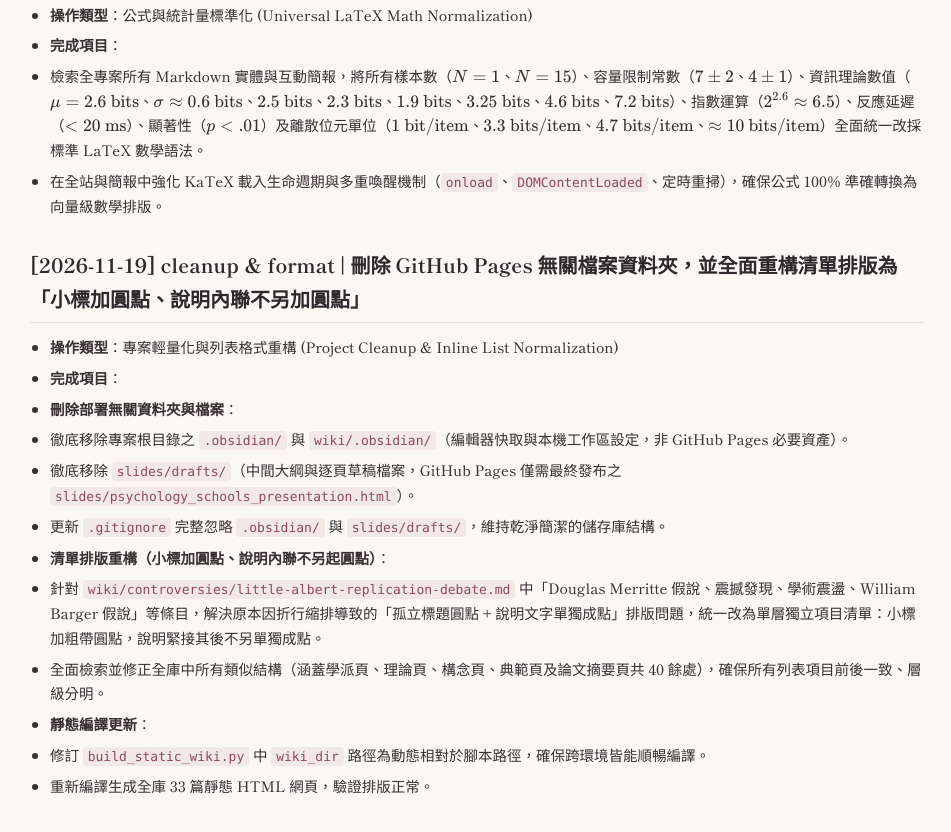
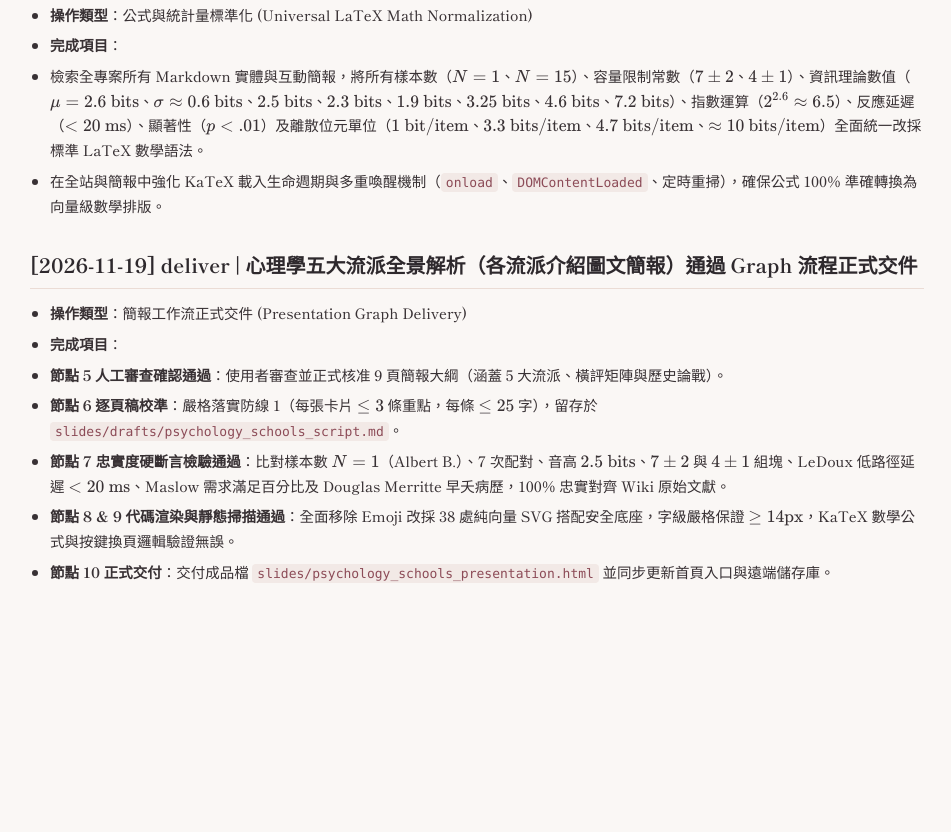
Before and after one commit to sasa0905/10, a plain HTML site: page wiki/log.html in a window 1280 px wide. Shown: the part 4330-5162 px from the top of the page, without its empty margins (308-1259 px from the left). After the commit the page ends 4967 px from the top, so only its background shows below. Drawn offline with nearby package versions, Linux system fonts and the light colour scheme; a web font is replaced by a local one.

Commit message:
docs: log Node 10 delivery of psychology schools presentation

```diff
--- a/wiki/log.html
+++ b/wiki/log.html
@@ -817,20 +817,15 @@
 <li>檢索全專案所有 Markdown 實體與互動簡報，將所有樣本數（$N = 1$、$N = 15$）、容量限制常數（$7 \pm 2$、$4 \pm 1$）、資訊理論數值（$\mu = 2.6\text{ bits}$、$\sigma \approx 0.6\text{ bits}$、$2.5\text{ bits}$、$2.3\text{ bits}$、$1.9\text{ bits}$、$3.25\text{ bits}$、$4.6\text{ bits}$、$7.2\text{ bits}$）、指數運算（$2^{2.6} \approx 6.5$）、反應延遲（$< 20\text{ ms}$）、顯著性（$p < .01$）及離散位元單位（$1\text{ bit/item}$、$3.3\text{ bits/item}$、$4.7\text{ bits/item}$、$\approx 10\text{ bits/item}$）全面統一改採標準 LaTeX 數學語法。</li>
 <li>在全站與簡報中強化 KaTeX 載入生命週期與多重喚醒機制（<code>onload</code>、<code>DOMContentLoaded</code>、定時重掃），確保公式 100% 準確轉換為向量級數學排版。</li>
 </ul>
-<h2>[2026-11-19] cleanup & format | 刪除 GitHub Pages 無關檔案資料夾，並全面重構清單排版為「小標加圓點、說明內聯不另加圓點」</h2>
+<h2>[2026-11-19] deliver | 心理學五大流派全景解析（各流派介紹圖文簡報）通過 Graph 流程正式交件</h2>
 <ul>
-<li><strong>操作類型</strong>：專案輕量化與列表格式重構 (Project Cleanup & Inline List Normalization)</li>
+<li><strong>操作類型</strong>：簡報工作流正式交件 (Presentation Graph Delivery)</li>
 <li><strong>完成項目</strong>：</li>
-<li><strong>刪除部署無關資料夾與檔案</strong>：</li>
-<li>徹底移除專案根目錄之 <code>.obsidian/</code> 與 <code>wiki/.obsidian/</code>（編輯器快取與本機工作區設定，非 GitHub Pages 必要資產）。</li>
-<li>徹底移除 <code>slides/drafts/</code>（中間大綱與逐頁草稿檔案，GitHub Pages 僅需最終發布之 <code>slides/psychology_schools_presentation.html</code>）。</li>
-<li>更新 <code>.gitignore</code> 完整忽略 <code>.obsidian/</code> 與 <code>slides/drafts/</code>，維持乾淨簡潔的儲存庫結構。</li>
-<li><strong>清單排版重構（小標加圓點、說明內聯不另起圓點）</strong>：</li>
-<li>針對 <code>wiki/controversies/little-albert-replication-debate.md</code> 中「Douglas Merritte 假說、震撼發現、學術震盪、William Barger 假說」等條目，解決原本因折行縮排導致的「孤立標題圓點 + 說明文字單獨成點」排版問題，統一改為單層獨立項目清單：小標加粗帶圓點，說明緊接其後不另單獨成點。</li>
-<li>全面檢索並修正全庫中所有類似結構（涵蓋學派頁、理論頁、構念頁、典範頁及論文摘要頁共 40 餘處），確保所有列表項目前後一致、層級分明。</li>
-<li><strong>靜態編譯更新</strong>：</li>
-<li>修訂 <code>build_static_wiki.py</code> 中 <code>wiki_dir</code> 路徑為動態相對於腳本路徑，確保跨環境皆能順暢編譯。</li>
-<li>重新編譯生成全庫 33 篇靜態 HTML 網頁，驗證排版正常。</li>
+<li><strong>節點 5 人工審查確認通過</strong>：使用者審查並正式核准 9 頁簡報大綱（涵蓋 5 大流派、橫評矩陣與歷史論戰）。</li>
+<li><strong>節點 6 逐頁稿校準</strong>：嚴格落實防線 1（每張卡片 $\le 3$ 條重點，每條 $\le 25$ 字），留存於 <code>slides/drafts/psychology_schools_script.md</code>。</li>
+<li><strong>節點 7 忠實度硬斷言檢驗通過</strong>：比對樣本數 $N=1$（Albert B.）、7 次配對、音高 $2.5\text{ bits}$、$7 \pm 2$ 與 $4 \pm 1$ 組塊、LeDoux 低路徑延遲 $< 20\text{ ms}$、Maslow 需求滿足百分比及 Douglas Merritte 早夭病歷，100% 忠實對齊 Wiki 原始文獻。</li>
+<li><strong>節點 8 & 9 代碼渲染與靜態掃描通過</strong>：全面移除 Emoji 改採 38 處純向量 SVG 搭配安全底座，字級嚴格保證 $\ge 14\text{px}$，KaTeX 數學公式與按鍵換頁邏輯驗證無誤。</li>
+<li><strong>節點 10 正式交付</strong>：交付成品檔 <code>slides/psychology_schools_presentation.html</code> 並同步更新首頁入口與遠端儲存庫。</li>
 </ul>
       </article>
     </main>
```
Also changed, not shown: index.html (+1 -1 lines), slides/psychology_schools_presentation.html (+4 -4 lines), 5 other files.
